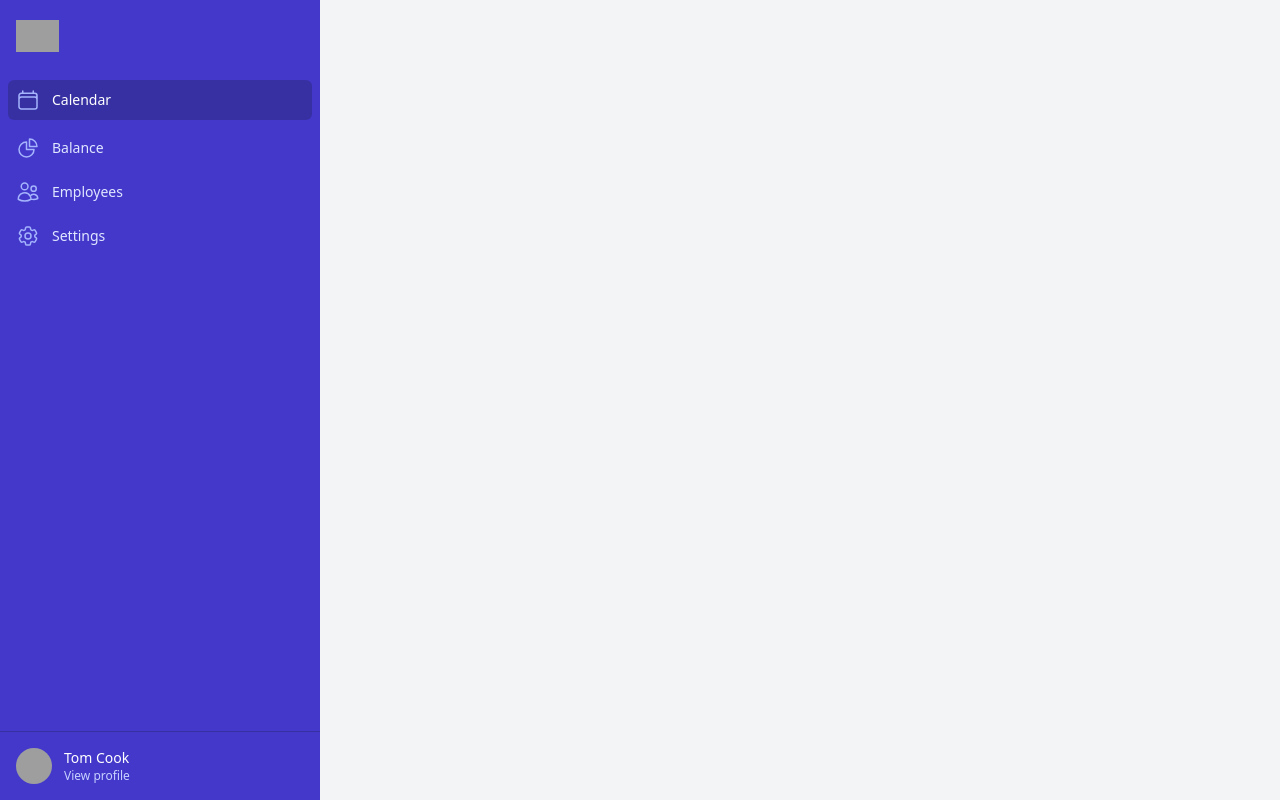
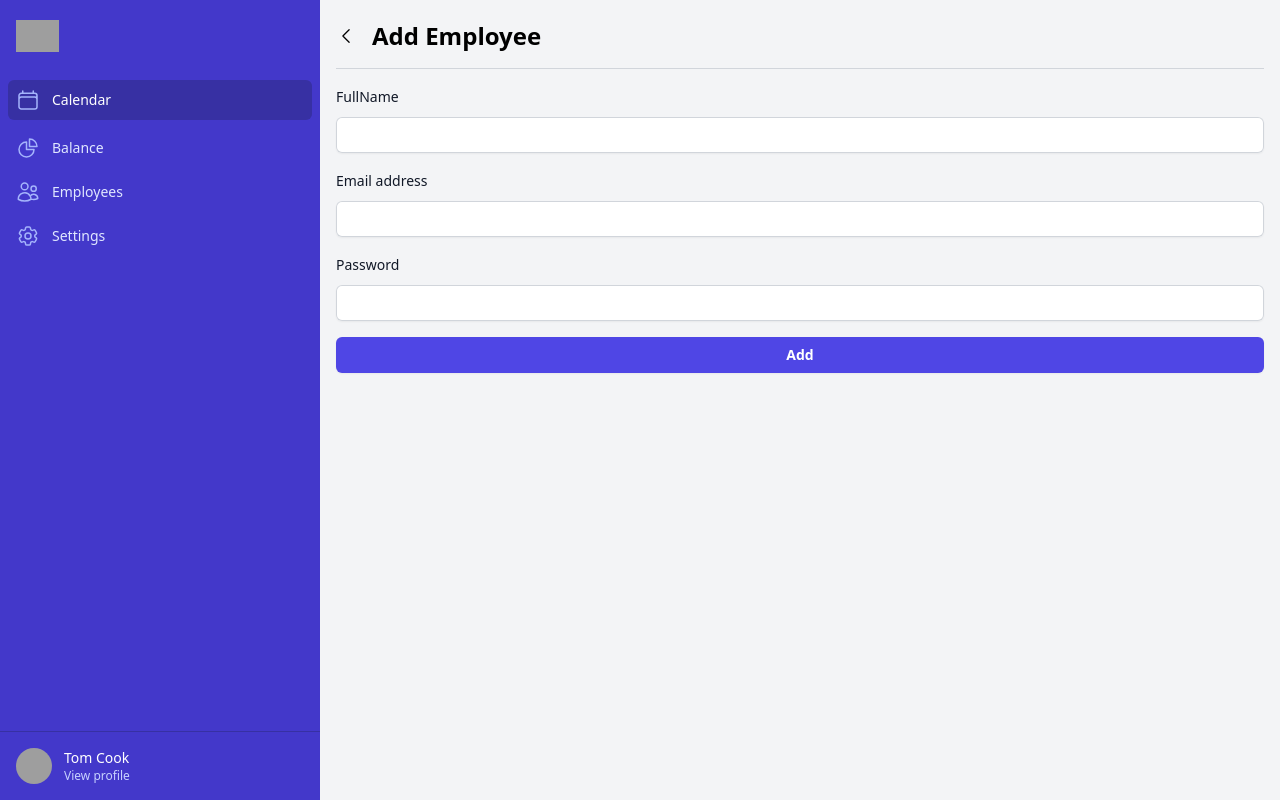
Before and after one commit to Work-Hive/web-app, a React (Vite) app: page /employees/add in a window 1280 px wide. Built offline with nearby package versions, Linux system fonts and the light colour scheme; grey boxes are pictures that could not be loaded.

Commit message:
feat: add remove and add user feature

```diff
--- /dev/null
+++ b/src/pages/AddEmployee.jsx
@@ -0,0 +1,88 @@
+import { useState } from "react";
+import { useForm } from "react-hook-form"
+import { useNavigate } from 'react-router-dom'
+import doFetch from '../httpService.js'
+import { ChevronLeftIcon } from "@heroicons/react/24/outline"
+
+export default function AddEmployee() {
+  const { register, handleSubmit, formState: { errors } } = useForm()
+
+  const [errorMessage, setErrorMessage] = useState("")
+
+  const navigate = useNavigate()
+  const goBack = () => navigate('/employees');
+
+  const onSubmit = (data) => {
+    addEmployeeInfo(data)
+  }
+
+  const addEmployeeInfo = (data) => {
+    let payload = {
+      type: 'USER',
+      fullname: data.fullname,
+      email: data.email,
+      password: data.password
+    }
+
+    doFetch('http://localhost:8080/users', {
+      method: 'POST',
+      body: JSON.stringify(payload),
+    }).then(data => {
+      console.log('Success:', data);
+    }).catch(error => {
+      console.error('Error:', error);
+      setErrorMessage(error.error);
+    })
+  }
+
+
+  return (
+    <div className='md:w-3/4 flex-1 overflow-y-auto mb-2 md:fixed top-0 bottom-0 right-0'>
+      <div className='pt-5 p-4'>
+        <div className="flex items-center border-b border-gray-300 pb-4 mb-4">
+          <button onClick={goBack}>
+            <ChevronLeftIcon className='w-5 h-5 mr-4'></ChevronLeftIcon>
+          </button>
+          <h1 className="md:text-2xl font-semibold md:font-bold">Add Employee</h1>
+        </div>
+
+        {errorMessage && <p className="mb-4 text-center text-red-500 py-2 font-semibold text-sm">{errorMessage}</p>}
+
+        <form className="space-y-4" onSubmit={handleSubmit(onSubmit)}>
+          <div>
+            <label htmlFor="fullname" className="block text-sm font-medium leading-6 text-gray-900">FullName</label>
+            <div className="mt-2">
+              <input {...register("fullname", { required: "FullName is required", maxLength: { value: 20, message: "The length of the fullname should be less than 20 characters" }, minLength: { value: 2, message: "The length of the fullname shouldn't be less than 2 characters" } })} aria-invalid={errors.fullname ? "true" : "false"} name="fullname" type="text" className="block w-full rounded-md border-0 px-4 py-1.5 text-gray-900 shadow-sm ring-1 ring-inset ring-gray-300 placeholder:text-gray-400 focus:ring-2 focus:ring-inset focus:ring-indigo-600 sm:text-sm sm:leading-6" />
+              {errors.fullname && <Alert>{errors.fullname.message}</Alert>}
+            </div>
+          </div>
+
+          <div>
+            <label htmlFor="email" className="block text-sm font-medium leading-6 text-gray-900">Email address</label>
+            <div className="mt-2">
+              <input {...register("email", { required: "Email is required", pattern: { value: /^[A-Z0-9._%+-]+@[A-Z0-9.-]+\.[A-Z]{2,4}$/i, message: "Email format is not correct" } })} aria-invalid={errors.email ? "true" : "false"} name="email" className="block w-full rounded-md border-0 px-4 py-1.5 text-gray-900 shadow-sm ring-1 ring-inset ring-gray-300 placeholder:text-gray-400 focus:ring-2 focus:ring-inset focus:ring-indigo-600 sm:text-sm sm:leading-6" />
+              {errors.email && <Alert>{errors.email.message}</Alert>}
+            </div>
+          </div>
+
+          <div>
+            <label htmlFor="password" className="block text-sm font-medium leading-6 text-gray-900">Password</label>
+            <div className="mt-2">
+              <input {...register("password", { required: "Password is required", minLength: { value: 8, message: "The length of the password shouldn't be less than 8 characters" } })} aria-invalid={errors.password ? "true" : "false"}
+                name="password" className="block w-full rounded-md border-0 py-1.5 text-gray-900 shadow-sm ring-1 ring-inset ring-gray-300 placeholder:text-gray-400 focus:ring-2 focus:ring-inset focus:ring-indigo-600 sm:text-sm sm:leading-6" />
+              {errors.password && <Alert>{errors.password.message}</Alert>}
+            </div>
+          </div>
+
+          <button type="submit" className="flex w-full justify-center rounded-md bg-indigo-600 py-2 px-3 text-sm font-semibold text-white shadow-sm hover:bg-indigo-500 focus-visible:outline focus-visible:outline-2 focus-visible:outline-offset-2 focus-visible:outline-indigo-600">Add</button>
+        </form>
+      </div>
+    </div>
+  )
+}
+
+function Alert({ children }) {
+  return (
+    <p className="text-sm font-medium leading-6 text-red-900 mt-2" role="alert">{children}</p>
+  )
+}
--- a/src/pages/Employees.jsx
+++ b/src/pages/Employees.jsx
@@ -2,10 +2,13 @@ import { useEffect, useState } from 'react'
 import { useNavigate } from 'react-router-dom'
 import doFetch from '../httpService.js'
 import { PageToolbar } from '../components'
+import { Dialog } from '@headlessui/react'
+import { XMarkIcon } from '@heroicons/react/24/outline'
 
 export default function Employees() {
   const [employeesList, setEmployeesList] = useState([])
-  const [errorMessage, setErrorMessage] = useState(null);
+  const [errorMessage, setErrorMessage] = useState(null)
+  const [remove, setRemove] = useState(false)
 
   useEffect(() => {
     doFetch('http://localhost:8080/users', {
@@ -21,24 +24,71 @@ export default function Employees() {
 
   const navigate = useNavigate();
   const viewDetails = (id) => {
-      navigate('/employee-details/' + id)
+    navigate('/employee-details/' + id)
+  }
+
+  const closeRemove = () => setRemove(false)
+
+  const handleRequest = (confirmed, id) => {
+    if (confirmed) {
+      doFetch('http://localhost:8080/users', {
+        method: 'DELETE'
+      }).then(data => {
+        console.log('Success:', data);
+        setEmployeesList(prevState => prevState.filter(data => data.ID !== id))
+      }).catch(error => {
+        console.error('Error:', error);
+        setErrorMessage(error.error);
+      })
+    };
+    closeRemove()
+  }
+
+  const viewAddEmployee = () => {
+    navigate('/employees/add')
   }
 
 
   return (
     <div className='md:w-3/4 flex-1 overflow-y-auto mb-2 md:fixed top-0 bottom-0 right-0'>
       <div className='pt-5 px-4'>
-        <PageToolbar title='Employees List'></PageToolbar>
+        <PageToolbar title='Employees List'>
+          <button onClick={viewAddEmployee} className='rounded-lg px-5 py-1.5 shadow-md bg-indigo-600 text-white text-xs font-semibold'>Add</button>
+        </PageToolbar>
 
         {errorMessage && <p className="mb-4 text-center text-red-500 py-2 font-semibold">{errorMessage}</p>}
 
-        {employeesList.map(e => <div key={e.ID} className='mx-2 mb-2 border-b pb-4 flex items-center'>
-          <img className="inline-block h-12 w-12 rounded-full mr-2" src="https://images.unsplash.com/photo-1472099645785-5658abf4ff4e?ixlib=rb-1.2.1&ixid=eyJhcHBfaWQiOjEyMDd9&auto=format&fit=facearea&facepad=2&w=256&h=256&q=80" alt="" />
+        {employeesList.map(e => <div key={e.ID} className='flex justify-between items-center mb-2 pb-2 border-b'>
+          <div className='mx-2 flex items-center'>
+            <img className="inline-block h-12 w-12 rounded-full mr-2" src="https://images.unsplash.com/photo-1472099645785-5658abf4ff4e?ixlib=rb-1.2.1&ixid=eyJhcHBfaWQiOjEyMDd9&auto=format&fit=facearea&facepad=2&w=256&h=256&q=80" alt="" />
 
-          <div className="ml-3">
-            <p className="font-semibold mb-1">e.name</p>
-            <button onClick={() => viewDetails(e.ID)} className="font-medium text-blue-600">View Details</button>
+            <div className="ml-3">
+              <p className="font-semibold mb-1">e.name</p>
+              <button onClick={() => viewDetails(e.ID)} className="font-medium text-blue-600">View Details</button>
+            </div>
           </div>
+
+          <button onClick={() => setRemove(true)} className='rounded-lg px-2 py-1.5 shadow-md mr-2 border border-indigo-600 text-xs font-semibold'>Remove</button>
+
+          <Dialog open={remove} onClose={closeRemove}>
+            <div className='fixed inset-0 overflow-y-auto top-[-22px] bg-[#1111110a]'>
+              <div className="flex min-h-full items-center justify-center p-4 text-center">
+                <Dialog.Panel className="w-full max-w-md transform overflow-hidden rounded-2xl bg-white p-6 text-left align-middle transition-all">
+                  <div className='flex items-center mb-6'>
+                    <XMarkIcon className='w-6 h-6 mr-2'></XMarkIcon>
+                    <h1 className='font-semibold'>Remove Employee</h1>
+                  </div>
+
+                  <p className="fullname font-semibold text-sm text-center mb-12">Are you sure you want to remove the employee?</p>
+
+                  <section className='flex text-center justify-center'>
+                    <button onClick={() => handleRequest(false)} className='rounded-lg p-2 shadow-md bg-indigo-600 text-white w-1/2'>No</button>
+                    <button onClick={() => handleRequest(true, e.ID)} className='rounded-lg p-2 shadow-md ml-4 border border-indigo-600 w-1/2'>Yes</button>
+                  </section>
+                </Dialog.Panel>
+              </div>
+            </div>
+          </Dialog>
         </div>)}
       </div>
     </div>
--- a/src/pages/index.js
+++ b/src/pages/index.js
@@ -11,5 +11,6 @@ import Setting from './Setting'
 import ChangePassword from './ChangePassword'
 import OfficialHolidays from "./OfficialHolidays"
 import Profile from './Profile'
+import AddEmployee from "./AddEmployee"
 
-export {Register, Calendar, Login, SendRequest, PendingRequest, QueueRequest, Balance, Employees, EmployeeDetails, Setting, ChangePassword, OfficialHolidays, Profile}
+export {Register, Calendar, Login, SendRequest, PendingRequest, QueueRequest, Balance, Employees, EmployeeDetails, Setting, ChangePassword, OfficialHolidays, Profile, AddEmployee}
--- a/src/routes/root.jsx
+++ b/src/routes/root.jsx
@@ -1,5 +1,5 @@
 import { Route, Routes } from "react-router-dom";
-import {Register, Calendar, Login, SendRequest, PendingRequest, QueueRequest, Balance, Employees, EmployeeDetails, Setting, ChangePassword, OfficialHolidays, Profile} from "../pages";
+import {Register, Calendar, Login, SendRequest, PendingRequest, QueueRequest, Balance, Employees, EmployeeDetails, Setting, ChangePassword, OfficialHolidays, Profile, AddEmployee} from "../pages";
 
 export default function Root() {
     return (
@@ -17,7 +17,8 @@ export default function Root() {
             <Route path='/setting' element={<Setting />}></Route>
             <Route path='/setting/change-password' element={<ChangePassword />}></Route>
             <Route path='/setting/official-holidays' element={<OfficialHolidays />}></Route>
-            <Route path='/setting/Profile' element={<Profile />}></Route>
+            <Route path='/setting/profile' element={<Profile />}></Route>
+            <Route path='/employees/add' element={<AddEmployee />}></Route>
             </Routes>
         </>
     );
```
Also changed, not shown: src/pages/Setting.jsx (+4 -4 lines).
